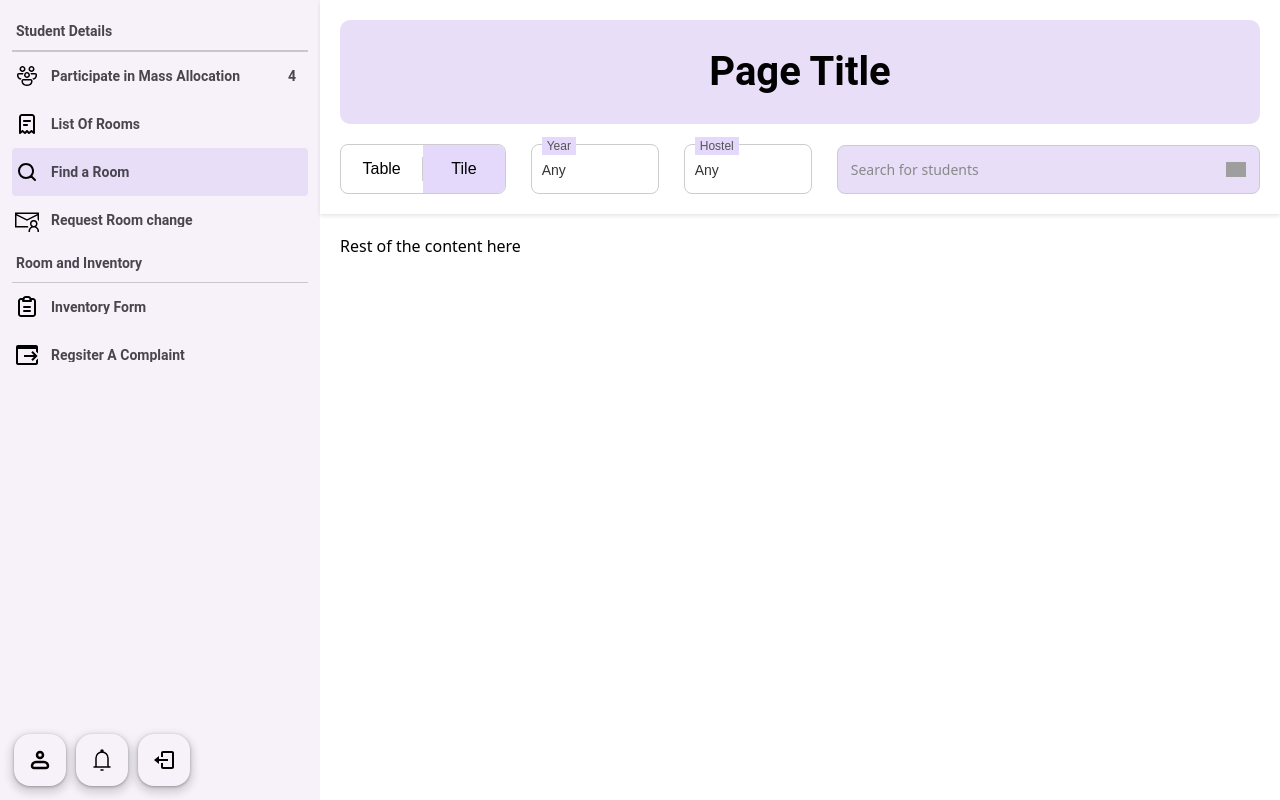
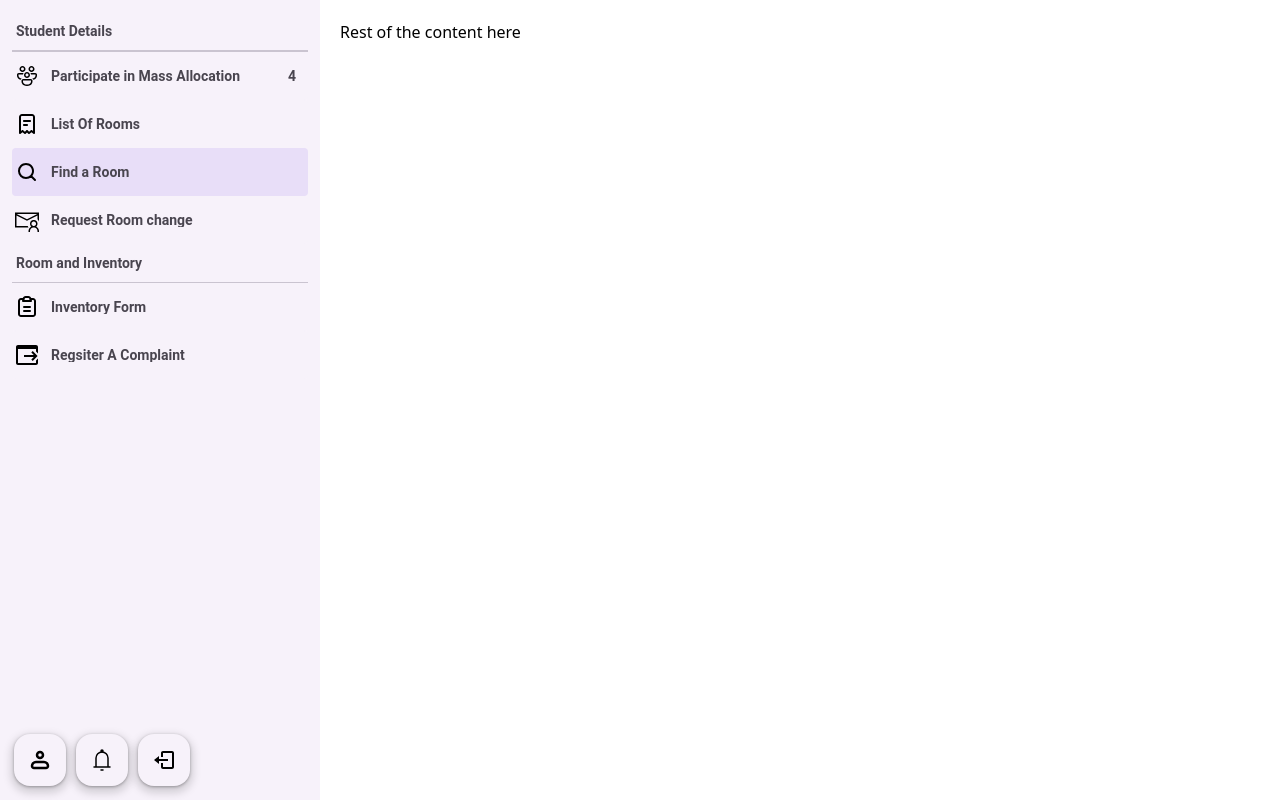
Before and after one commit to Rishavgg/ashrey-hostel, a React (Vite) app in the folder frontend/: page /student-dashboard in a window 1280 px wide. Built offline with nearby package versions, Linux system fonts and the light colour scheme; grey boxes are pictures that could not be loaded.

Commit message:
temporary fix for student dashboard

```diff
--- a/frontend/src/Pages/StudentDashboard/StudentDashboard.tsx
+++ b/frontend/src/Pages/StudentDashboard/StudentDashboard.tsx
@@ -1,6 +1,6 @@
 // import OutpassCard from '../../components/OutpassCard.tsx'
 import Navbar from '../../components/NavbarStudent.tsx'
-import FilterBar from '../../components/FilterBar.tsx'
+// import FilterBar from '../../components/FilterBar.tsx'
 
 
 const HomePage = () => {
@@ -34,7 +34,7 @@ const HomePage = () => {
                 minWidth: '0'
             }}>
                 {/* Filter Bar */}
-                <FilterBar title="Page Title" />
+
 
                 {/* Rest of Content */}
                 <div style={{
```
